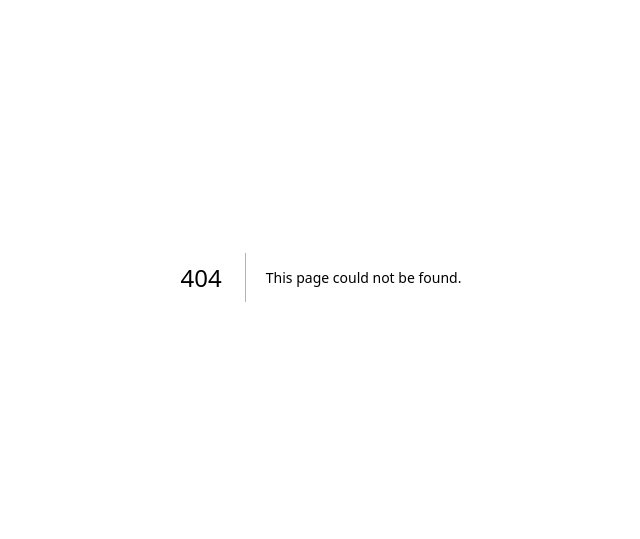
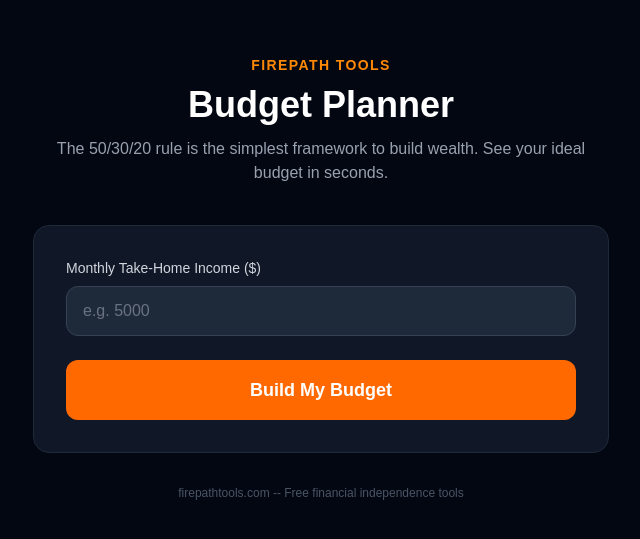
Before and after one commit to giraudsebastien79000-max/firepathtools, a Next.js app: page /tools/budget-planner in a window 1280 px wide. Before the commit this address had no page. Shown: the part 123-662 px from the top of the page, without its empty margins (319-959 px from the left). Built offline with nearby package versions, Linux system fonts and the light colour scheme.

Commit message:
Recreate budget-planner with separate state

```diff
--- /dev/null
+++ b/app/tools/budget-planner/page.tsx
@@ -0,0 +1,64 @@
+"use client";
+import { useState } from "react";
+
+export default function BudgetPlanner() {
+  const [income, setIncome] = useState("");
+  const [needs, setNeeds] = useState(0);
+  const [wants, setWants] = useState(0);
+  const [savings, setSavings] = useState(0);
+  const [needsAlt, setNeedsAlt] = useState(0);
+  const [wantsAlt, setWantsAlt] = useState(0);
+  const [savingsAlt, setSavingsAlt] = useState(0);
+  const [done, setDone] = useState(false);
+
+  const calculate = () => {
+    const i = parseFloat(income);
+    setNeeds(i * 0.50);
+    setWants(i * 0.30);
+    setSavings(i * 0.20);
+    setNeedsAlt(i * 0.60);
+    setWantsAlt(i * 0.20);
+    setSavingsAlt(i * 0.20);
+    setDone(true);
+  };
+
+  return (
+    <main className="min-h-screen bg-gray-950 text-white flex flex-col items-center justify-center px-4 py-16">
+      <div className="max-w-xl w-full">
+        <div className="text-center mb-10">
+          <span className="text-orange-400 text-sm font-semibold tracking-widest uppercase">FirePath Tools</span>
+          <h1 className="text-4xl font-bold mt-2 mb-3">Budget Planner</h1>
+          <p className="text-gray-400 text-base">The 50/30/20 rule is the simplest framework to build wealth. See your ideal budget in seconds.</p>
+        </div>
+        <div className="bg-gray-900 rounded-2xl p-8 space-y-6 border border-gray-800">
+          <div>
+            <label className="block text-sm font-medium text-gray-300 mb-2">Monthly Take-Home Income ($)</label>
+            <input type="number" value={income} onChange={(e) => setIncome(e.target.value)} placeholder="e.g. 5000" className="w-full bg-gray-800 border border-gray-700 rounded-xl px-4 py-3 text-white placeholder-gray-500 focus:outline-none focus:border-orange-400" />
+          </div>
+          <button onClick={calculate} className="w-full bg-orange-500 hover:bg-orange-400 text-white font-bold py-4 rounded-xl text-lg transition-colors">Build My Budget</button>
+          {done && (
+            <div className="space-y-4">
+              <div className="bg-gray-800 rounded-xl p-5 border border-orange-400/30">
+                <p className="text-orange-400 text-xs font-semibold uppercase tracking-widest mb-4">50/30/20 Rule</p>
+                <div className="space-y-3">
+                  <div className="flex justify-between"><span className="text-gray-300 text-sm">50% Needs</span><span className="text-white font-bold">${needs.toLocaleString("en-US",{maximumFractionDigits:0})}</span></div>
+                  <div className="flex justify-between"><span className="text-gray-300 text-sm">30% Wants</span><span className="text-white font-bold">${wants.toLocaleString("en-US",{maximumFractionDigits:0})}</span></div>
+                  <div className="flex justify-between"><span className="text-gray-300 text-sm">20% Savings</span><span className="text-orange-400 font-bold">${savings.toLocaleString("en-US",{maximumFractionDigits:0})}</span></div>
+                </div>
+              </div>
+              <div className="bg-gray-800 rounded-xl p-5 border border-gray-700">
+                <p className="text-gray-400 text-xs font-semibold uppercase tracking-widest mb-4">60/20/20 FIRE Aggressive</p>
+                <div className="space-y-3">
+                  <div className="flex justify-between"><span className="text-gray-300 text-sm">60% Needs</span><span className="text-white font-bold">${needsAlt.toLocaleString("en-US",{maximumFractionDigits:0})}</span></div>
+                  <div className="flex justify-between"><span className="text-gray-300 text-sm">20% Wants</span><span className="text-white font-bold">${wantsAlt.toLocaleString("en-US",{maximumFractionDigits:0})}</span></div>
+                  <div className="flex justify-between"><span className="text-gray-300 text-sm">20% Savings</span><span className="text-orange-400 font-bold">${savingsAlt.toLocaleString("en-US",{maximumFractionDigits:0})}</span></div>
+                </div>
+              </div>
+            </div>
+          )}
+        </div>
+        <p className="text-center text-gray-600 text-xs mt-8">firepathtools.com -- Free financial independence tools</p>
+      </div>
+    </main>
+  );
+}
```
